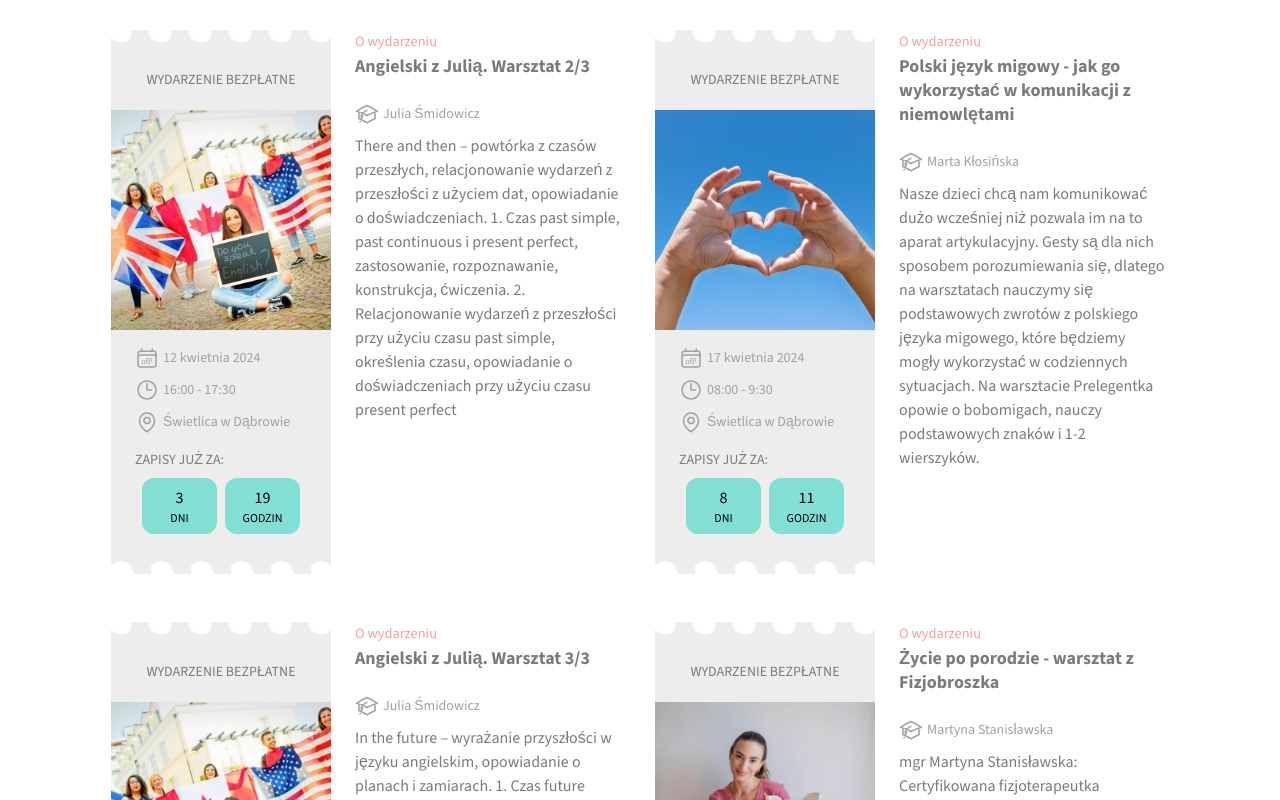
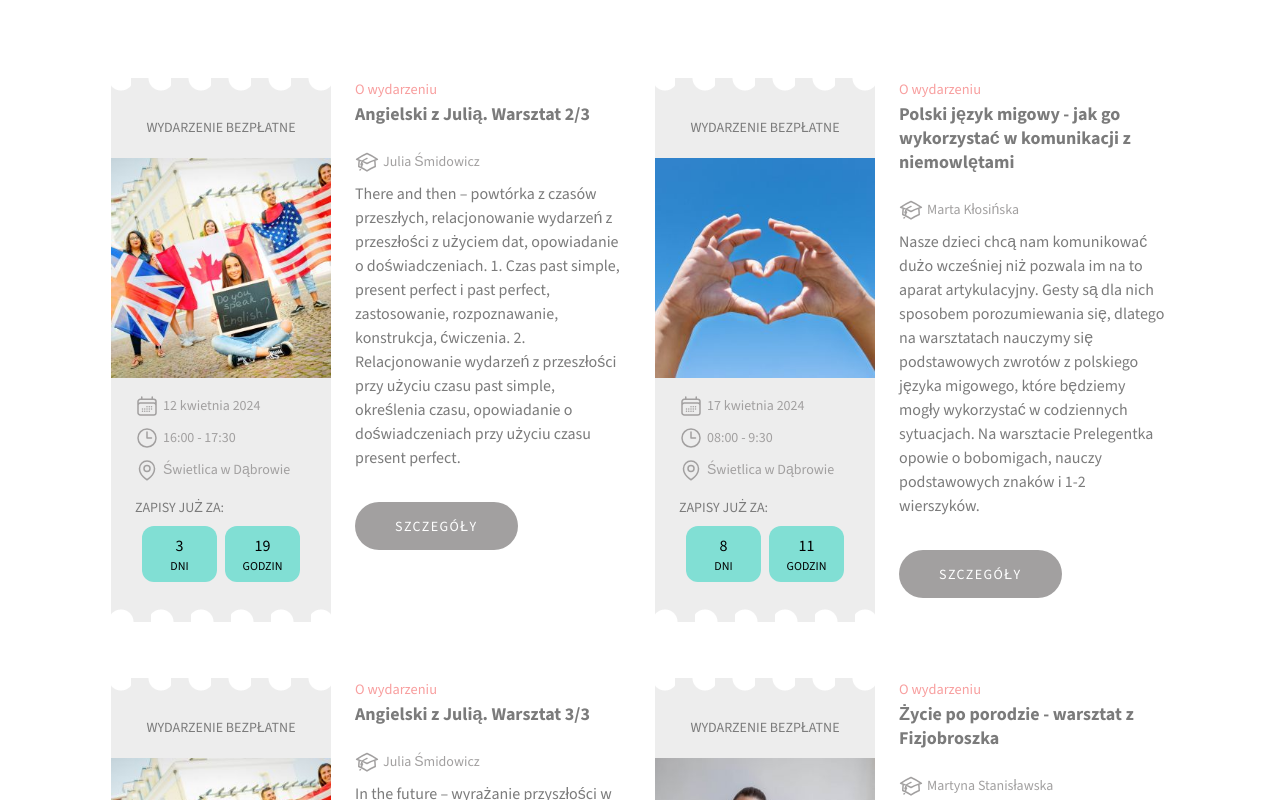
Before and after one commit to matwjablonski/aktywnemamy, a Next.js app: page /zapisy in a window 1280 px wide. Shown: the part 980-1780 px from the top of the page. Built offline with nearby package versions, Linux system fonts and the light colour scheme.

Commit message:
add details urls to april events

```diff
--- a/app/data/events.ts
+++ b/app/data/events.ts
@@ -559,7 +559,7 @@ export const events: Event[] = [
       place: 'Świetlica w Dąbrowie',
       image: '/events/czytanie-dzieciom.jpg',
       registrationUrl: 'https://forms.gle/zMmrPVPWTXD5vwrX8',
-      detailsUrl: '',
+      detailsUrl: 'https://www.facebook.com/events/929186351991422/',
     },
     {
       id: 'angielski1-kwiecien-2024',
@@ -571,7 +571,7 @@ export const events: Event[] = [
       place: 'Świetlica w Dąbrowie',
       image: '/events/angielski.jpg',
       registrationUrl: 'https://forms.gle/SVGBisATMP9mQMtM7',
-      detailsUrl: '',
+      detailsUrl: 'https://www.facebook.com/events/1443588676249188/',
     },
     {
       id: 'trening-kwiecien-2024',
@@ -583,19 +583,19 @@ export const events: Event[] = [
       place: 'Świetlica w Dąbrowie',
       image: '/events/aktywna-mama-cwiczenia.jpg',
       registrationUrl: 'https://forms.gle/i97LB3zNZMSv2hQV9',
-      detailsUrl: '',
+      detailsUrl: 'https://www.facebook.com/events/1571310857036279/',
     },
     {
       id: 'angielski2-kwiecien-2024',
       title: 'Angielski z Julią. Warsztat 2/3',
-      description: 'There and then – powtórka z czasów przeszłych, relacjonowanie wydarzeń z przeszłości z użyciem dat, opowiadanie o doświadczeniach. 1. Czas past simple, past continuous i present perfect, zastosowanie, rozpoznawanie, konstrukcja, ćwiczenia. 2. Relacjonowanie wydarzeń z przeszłości przy użyciu czasu past simple, określenia czasu, opowiadanie o doświadczeniach przy użyciu czasu present perfect',
+      description: 'There and then – powtórka z czasów przeszłych, relacjonowanie wydarzeń z przeszłości z użyciem dat, opowiadanie o doświadczeniach. 1. Czas past simple, present perfect i past perfect, zastosowanie, rozpoznawanie, konstrukcja, ćwiczenia. 2. Relacjonowanie wydarzeń z przeszłości przy użyciu czasu past simple, określenia czasu, opowiadanie o doświadczeniach przy użyciu czasu present perfect.',
       eventDate: new Date('Fri, 12 Apr 2024 16:00:00 GMT'),
       duration: 1.5,
       trainer: 'Julia Śmidowicz',
       place: 'Świetlica w Dąbrowie',
       image: '/events/angielski.jpg',
       registrationUrl: 'https://forms.gle/9qC7ex3MdAagtyhQ9',
-      detailsUrl: '',
+      detailsUrl: 'https://www.facebook.com/events/7466698363394959/',
     },
     {
       id: 'jezyk migowy-kwiecien-2024',
@@ -607,7 +607,7 @@ export const events: Event[] = [
       place: 'Świetlica w Dąbrowie',
       image: '/events/migowy.jpg',
       registrationUrl: 'https://forms.gle/iSgU9LfZrTi7EEWm8',
-      detailsUrl: '',
+      detailsUrl: 'https://www.facebook.com/events/1214134509560341/',
     },
     {
       id: 'angielski3-kwiecien-2024',
@@ -619,7 +619,7 @@ export const events: Event[] = [
       place: 'Świetlica w Dąbrowie',
       image: '/events/angielski.jpg',
       registrationUrl: 'https://forms.gle/TE4FY292ZHhQPLtj8',
-      detailsUrl: '',
+      detailsUrl: 'https://www.facebook.com/events/441091235248893/',
     },
     {
       id: 'fizjobroszka-kwiecien-2024',
```
